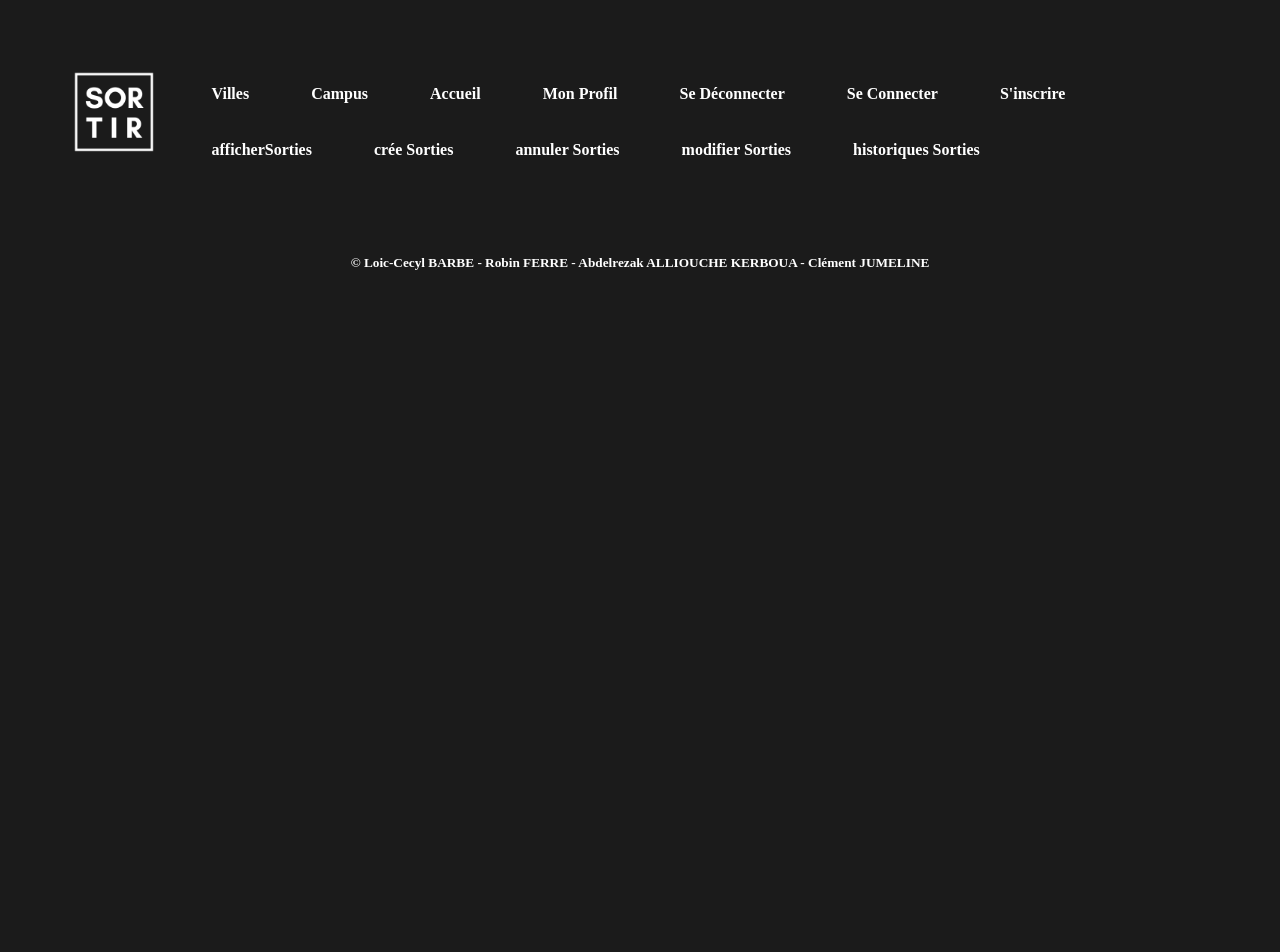
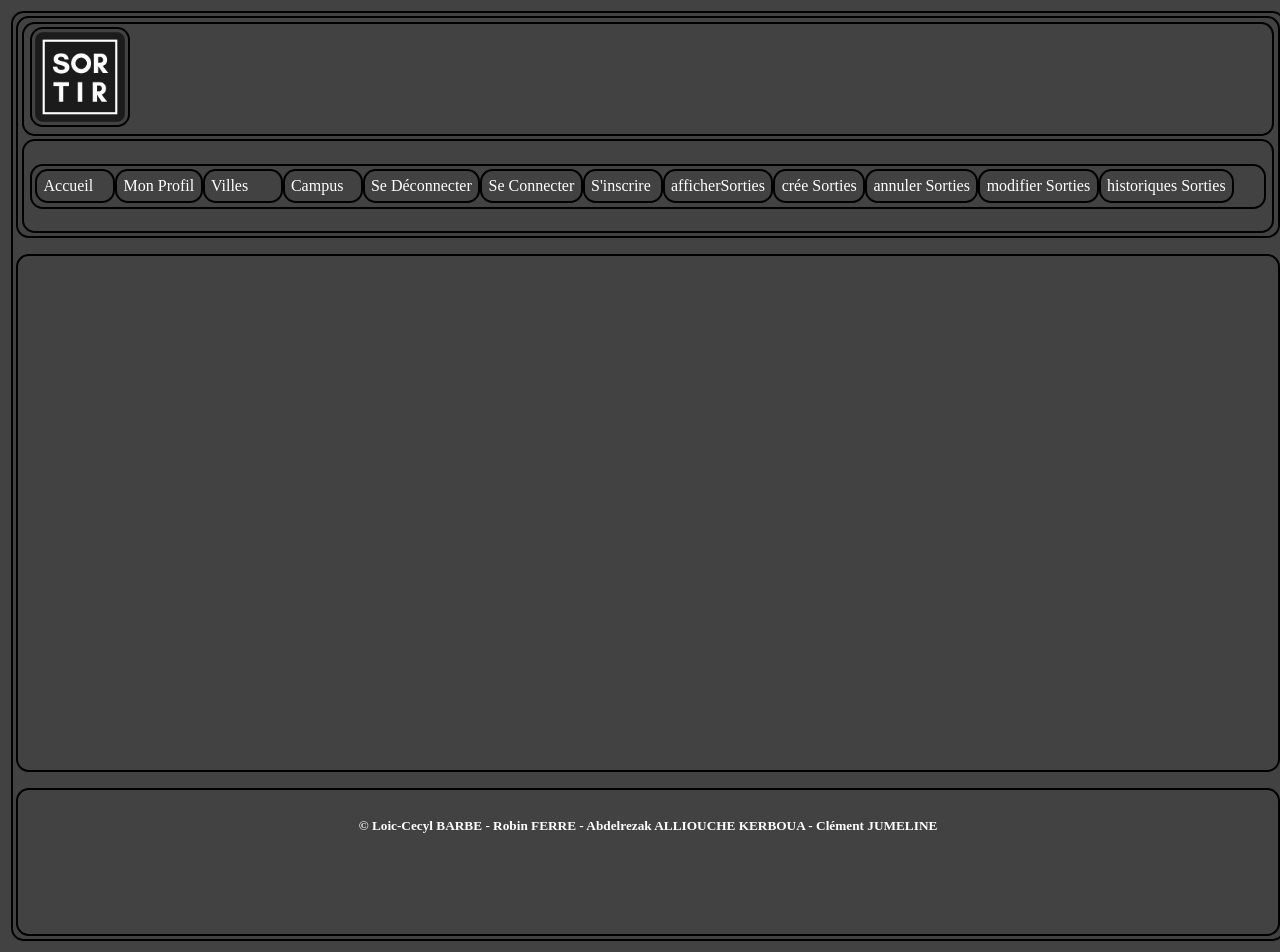
Before and after one commit to arezek/sorties, a Symfony app: template templates/main/campus.html.twig in a window 1280 px wide. Before the commit the page ends 270 px from the top, so only its background shows below. Run offline with Twig, Linux system fonts and the light colour scheme; the template is opened without the code that fills it, so the values that code supplies are empty; some libraries are stand-ins or nearby versions.

Commit message:
changement Scss clean Base.twig

```diff
--- a/public/css/style.css
+++ b/public/css/style.css
@@ -1,81 +1,59 @@
 * {
   box-sizing: border-box;
   padding: 0.2em;
-}
-
-.logoPrincipal {
-  display: flex;
-  margin: 10px;
-  justify-content: left;
-}
-
-.logoPrincipalimg {
-  width: 100px;
-  margin-left: -5px;
-}
-
-header {
-  margin-top: 15px;
+  border-radius: 0.8em;
 }
 
 body {
-  background-color: #1B1B1B;
-  margin-left: 30px;
-  margin-right: 30px;
+  width: 100%;
+  border: 2px solid black;
+  background-color: #424242;
+  display: grid;
+  grid-template-rows: 3fr 7fr 2fr;
+  gap: 1em;
 }
-
-li,
-p,
-h1,
-h2,
-h3,
-h4,
-h5,
-div,
-label {
+body header {
+  border: 2px solid black;
+  display: grid;
+  gap: 0.2em;
+}
+body header .logoPrincipal {
+  border: 2px solid black;
+}
+body header .logoPrincipal .logoPrincipalimg {
+  border: 2px solid black;
+  width: 100px;
+}
+body header nav {
+  border: 2px solid black;
+}
+body header nav .liens ul {
+  border: 2px solid black;
+  display: flex;
+  list-style-type: none;
+}
+body header nav .liens li {
+  border: 2px solid black;
+  min-width: 80px;
+}
+body header nav .liens li .btnNav {
+  text-decoration: none;
+  color: white;
+  display: block;
+}
+body header nav .liens li .btnNav :link {
+  text-decoration: none;
+  border: none;
+}
+body section {
+  border: 2px solid black;
+}
+body footer {
+  border: 2px solid black;
+  text-align: center;
+}
+body li, body p, body h1, body h2, body h3, body h4, body h5, body div, body label {
   color: white;
 }
 
-nav {
-  display: flex;
-  margin: 10px;
-  justify-content: space-between;
-  padding-bottom: 20px;
-}
-
-ul {
-  list-style-type: none;
-  margin-top: 20px;
-  padding: 0;
-  overflow: auto;
-}
-
-li {
-  float: left;
-  color: #000;
-  text-decoration: none;
-  padding: 5px;
-  margin-right: 10px;
-  margin-left: 10px;
-  font-weight: bolder;
-}
-
-li .btnNav {
-  display: block;
-  color: white;
-  text-align: center;
-  padding: 14px 16px;
-  text-decoration: none;
-  border-radius: 7%;
-}
-
-li .btnNav:hover {
-  background-color: #437d83;
-}
-
-.btnNav:link {
-  text-decoration: none;
-  border: none;
-}
-
 /*# sourceMappingURL=style.css.map */
--- a/public/css/style.scss
+++ b/public/css/style.scss
@@ -12,14 +12,14 @@ $couleurHeader: rgba(30, 45, 255, 0.212);
     border: 2px solid black;
 }
 
-@mixin paddGeneral {
+@mixin PaddGeneral {
     padding: 0.5em;
 }
+@mixin GapGeneral {
+    gap: 1em;
+}
 
-@mixin styleGeneral {
-    border-radius: 0.5em;
-    margin-bottom: 0.5em;
-}
+
 
 //**********************************************************//
 //                           CSS                            //
@@ -28,80 +28,130 @@ $couleurHeader: rgba(30, 45, 255, 0.212);
 * {
     box-sizing: border-box;
     padding: 0.2em;
+    border-radius: 0.8em;
 }
 
+body {
+    width: 100%;
 
-            .logoPrincipal {
-                display: flex;
-                margin: 10px;
-                justify-content: left
+    @include borderTest;
+    background-color: #424242;
+    // margin-left: 30px;
+    // margin-right: 30px;
+    display: grid;
+    grid-template-rows: 3fr 7fr 2fr;
+    @include GapGeneral;
+
+    //___________________________________________________Header
+    header {
+        @include borderTest;
+        display: grid;
+        gap: 0.2em;
+        // margin-top: 15px;
+
+
+        .logoPrincipal {
+            @include borderTest;
+
+            // display: flex;
+            // display: block;
+            // margin: 10px;
+            // justify-content: left
+            .logoPrincipalimg {
+                @include borderTest;
+                width: 100px;
+                // margin-left: -5px;
             }
+        }
 
-            .logoPrincipalimg {
-                width: 100px;
-                margin-left: -5px;
+        nav {
+            @include borderTest;
+
+            // display: grid;
+            .liens {
+                // display: flex;
+                ul {
+                    // grid-template-columns: 12, 1fr;
+                    @include borderTest;
+                    display: flex;
+                    list-style-type: none;
+                }
+
+                li {
+                    @include borderTest;
+                    min-width: 80px;
+                    .btnNav {
+                        text-decoration: none;
+                        color: white;
+                        display: block;
+
+                        :hover {}
+
+                        :link {
+                            text-decoration: none;
+                            border: none;
+                        }
+                    }
+                }
             }
+        }
+    }
 
-            header {
-                margin-top: 15px
-            }
+    //___________________________________________________Section
+    section {
+        @include borderTest;
 
-            body {
-                background-color: #1B1B1B;
-                margin-left: 30px;
-                margin-right: 30px
-            }
+    }
 
-            li,
-            p,
-            h1,
-            h2,
-            h3,
-            h4,
-            h5,
-            div,
-            label {
-                color: white
-            }
+    //___________________________________________________Section
+    footer {
+        @include borderTest;
+        text-align: center;
+    }
 
-            nav {
-                display: flex;
-                margin: 10px;
-                justify-content: space-between;
-                padding-bottom: 20px;
-            }
 
-            ul {
-                list-style-type: none;
-                margin-top: 20px;
-                padding: 0;
-                overflow: auto;
-            }
 
-            li {
-                float: left;
-                color: #000;
-                text-decoration: none;
-                padding: 5px;
-                margin-right: 10px;
-                margin-left: 10px;
-                font-weight: bolder;
-            }
+    li,p,h1,h2,h3,h4,h5,div,label{color: white}
 
-            li .btnNav {
-                display: block;
-                color: white;
-                text-align: center;
-                padding: 14px 16px;
-                text-decoration: none;
-                border-radius: 7%;
-            }
+    // nav {
+    //     display: flex;
+    //     margin: 10px;
+    //     justify-content: space-between;
+    //     padding-bottom: 20px;
+    // }
 
-            li .btnNav:hover {
-                background-color: #437d83;
-            }
+    // ul {
+    //     list-style-type: none;
+    //     margin-top: 20px;
+    //     padding: 0;
+    //     overflow: auto;
+    // }
 
-            .btnNav:link {
-                text-decoration: none;
-                border: none;
-            }
+    // li {
+    //     float: left;
+    //     color: #000;
+    //     text-decoration: none;
+    //     padding: 5px;
+    //     margin-right: 10px;
+    //     margin-left: 10px;
+    //     font-weight: bolder;
+    // }
+
+    // li .btnNav {
+    //     display: block;
+    //     color: white;
+    //     text-align: center;
+    //     padding: 14px 16px;
+    //     text-decoration: none;
+    //     border-radius: 7%;
+    // }
+
+    // li .btnNav:hover {
+    //     background-color: #437d83;
+    // }
+
+    // .btnNav:link {
+    //     text-decoration: none;
+    //     border: none;
+    // }
+}
--- a/templates/base.html.twig
+++ b/templates/base.html.twig
@@ -2,36 +2,26 @@
 <html>
     <head>
         <meta charset="UTF-8">
-        <title>{% block title %}Welcome!{% endblock %}</title>
         <link rel="icon" type="image/png" sizes="20x20" href="img/logo/logoSortir.png">
         {# Run `composer require symfony/webpack-encore-bundle` to start using Symfony UX #}
-        {% block stylesheets %}{{ encore_entry_link_tags('app') }}{% endblock %}
-
-        {% block javascripts %}{{ encore_entry_script_tags('app') }}        {% endblock %}
-        {# <style>
-            .logoPrincipal{display: flex;margin: 10px;justify-content: left}
-            .logoPrincipalimg{width: 100px; margin-left: -5px;}
-            header{margin-top: 15px}
-            body{background-color: #1B1B1B; margin-left: 30px; margin-right: 30px}
-            li,p,h1,h2,h3,h4,h5, div,label{color: white}
-            nav {display: flex;margin: 10px;justify-content: space-between;padding-bottom: 20px;}
-            ul {list-style-type: none;margin-top : 20px;padding: 0;overflow: auto;}
-            li {float: left;color: #000;text-decoration: none;padding: 5px;margin-right: 10px;margin-left: 10px;font-weight: bolder;}
-            li .btnNav {display: block;color: white;text-align: center;padding: 14px 16px;text-decoration: none;border-radius: 7%;}
-            li .btnNav:hover {background-color: #437d83;}
-            .btnNav:link {text-decoration: none;border: none;}
-        </style> #}
+        {# {% block stylesheets %}{{ encore_entry_link_tags('app') }}{% endblock %} #}
+        {# {% block javascripts %}{{ encore_entry_script_tags('app') }}{% endblock %} #}
         <link rel="stylesheet" href="{{ asset('../public/css/style.css') }}">
+        <title>{% block title %}Welcome!{% endblock %}</title>
     </head>
 
-    {# //_______________________________________footer #}
+
+    <body>
+    {# //_______________________________________Header #}
     {% include "main/incl/header.html.twig" %}
 
-    <body>
+    {# //_______________________________________Section #}
+    <section>
         {% block body %}{% endblock %}
+    </section>
+    {# //_______________________________________Footer #}
+    {% include "main/incl/footer.html.twig" %}
     </body>
 
-    {# //_______________________________________footer #}
-    {% include "main/incl/footer.html.twig" %}
 
 </html>
--- a/templates/main/incl/footer.html.twig
+++ b/templates/main/incl/footer.html.twig
@@ -1,3 +1,3 @@
     <footer >
-        <h5 style="text-align: center;">© Loic-Cecyl BARBE - Robin FERRE - Abdelrezak ALLIOUCHE KERBOUA - Clément JUMELINE</h5>
+        <h5>© Loic-Cecyl BARBE - Robin FERRE - Abdelrezak ALLIOUCHE KERBOUA - Clément JUMELINE</h5>
     </footer>
--- a/templates/main/incl/header.html.twig
+++ b/templates/main/incl/header.html.twig
@@ -1,15 +1,16 @@
     <header>
-        <nav>
             <div class="logoPrincipal" >
                 <a href="{{ path('main_index') }}">
                     <img class="logoPrincipalimg" src="{{ asset('img/logo/logoSortir.png')}}" title="Accueil" alt="Logo du site">
                 </a>
             </div>
+        <nav>
+            <div class="liens">
             <ul>
+                <li><a class="btnNav" href="{{ path('main_index') }}">Accueil</a></li>
+                <li><a class="btnNav" href="{{ path('main_profil' ,{ id : 2}) }}">Mon Profil</a></li>
                 <li><a class="btnNav" href="{{ path('main_villes') }}">Villes</a></li>
                 <li><a class="btnNav" href="{{ path('main_campus') }}">Campus</a></li>
-                <li><a class="btnNav" href="{{ path('main_index') }}">Accueil</a></li>
-                <li><a class="btnNav" href="{{ path('main_profil' ,{ id : 2}) }}">Mon Profil</a></li>
                 <li><a class="btnNav" href="{{ path('app_logout') }}"> Se Déconnecter</a></li>
                 <li><a class="btnNav" href="{{ path('app_login') }}"> Se Connecter</a></li>
                 <li><a class="btnNav" href="{{ path('app_register') }}"> S'inscrire</a></li>
@@ -19,7 +20,7 @@
                 <li><a class="btnNav" href="{{ path('sorties_edit') }}"> modifier Sorties</a></li>
                 <li><a class="btnNav" href="{{ path('sorties_history') }}"> historiques Sorties</a></li>
                 {# {% if app.user%}<a href="{{ path('app_logout') }}">Déconnexion</a>{% endif%} #}
-
             </ul>
+            </div>
         </nav>
     </header>
```
Also changed, not shown: templates/main/index.html.twig (+2 -5 lines), 1 other file.
